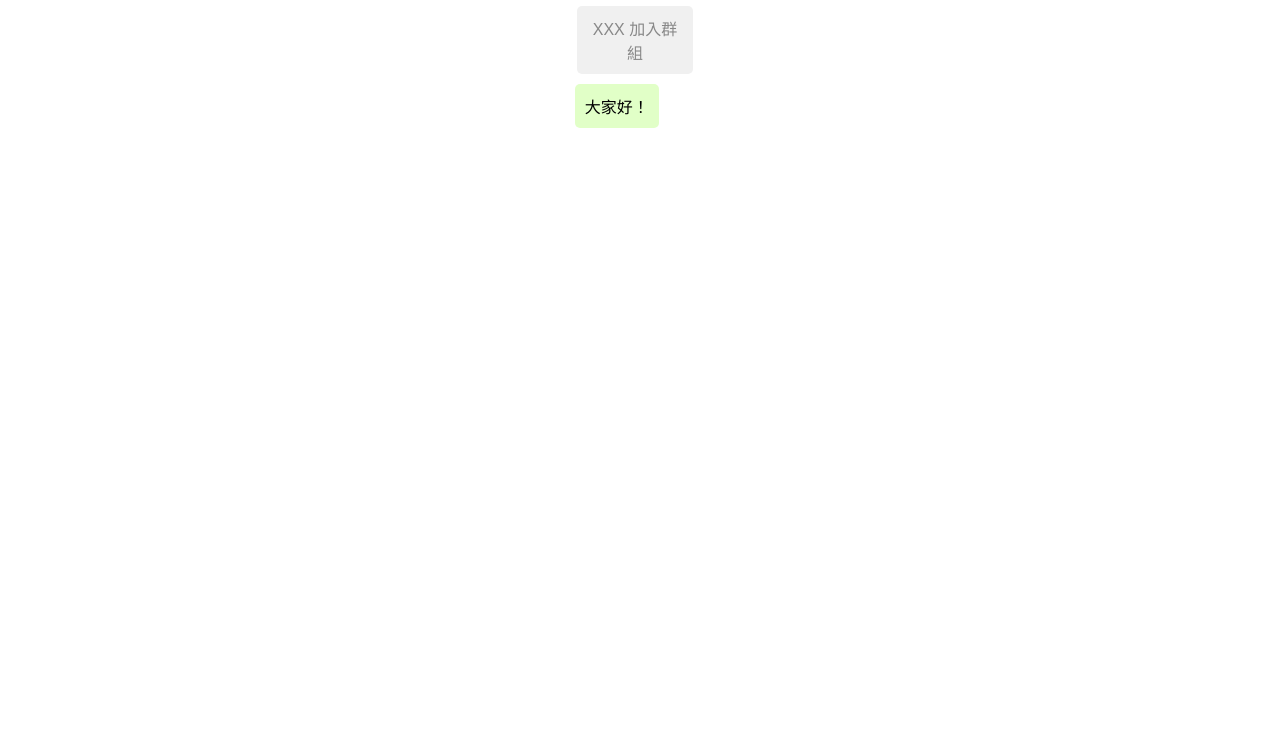
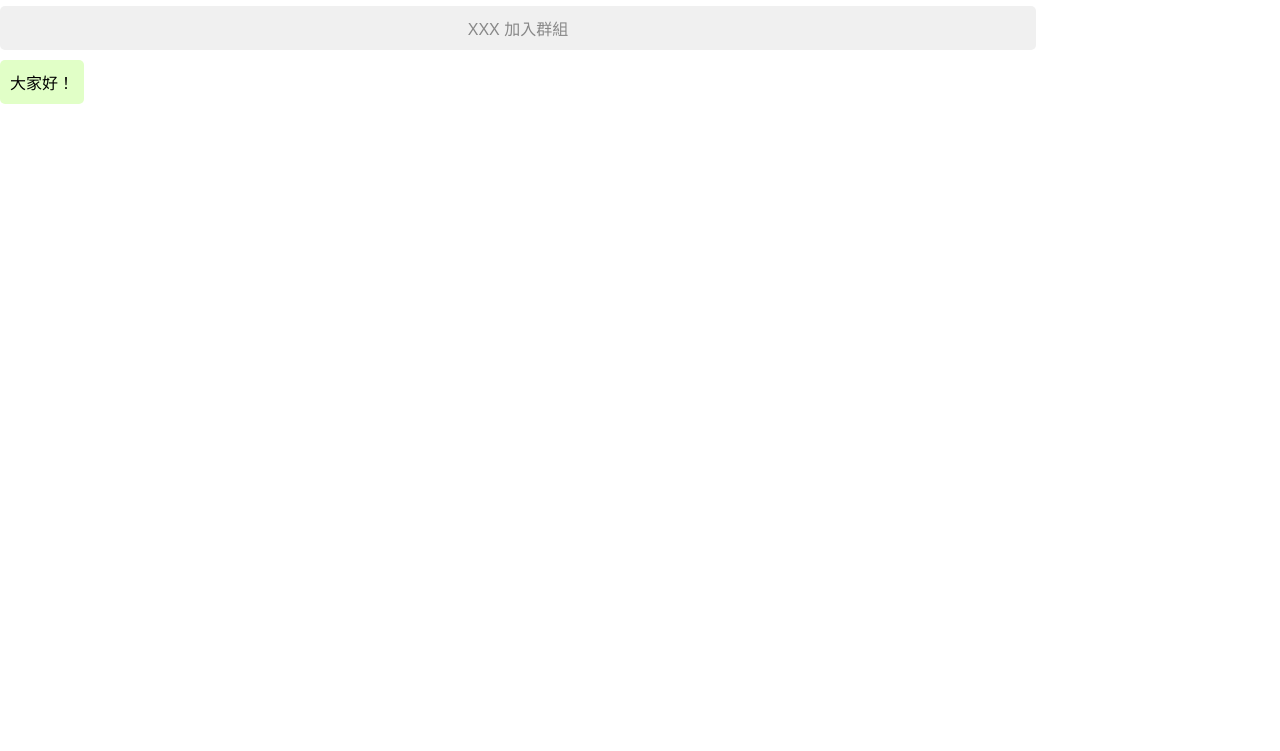
Before and after one commit to mwlarpYU/want2die-chatroom, a plain HTML site: page index.html in a window 1280 px wide. Shown: the part 49-800 px from the top of the page. Drawn offline with Linux system fonts and the light colour scheme.

Commit message:
Update styles.css

```diff
--- a/styles.css
+++ b/styles.css
@@ -9,7 +9,6 @@ body {
     height: 100vh;
     display: flex;
     flex-direction: column;
-    align-items: center; /* 將內容置中 */
 }
 
 #chat-header {
@@ -36,10 +35,10 @@ body {
 }
 
 .message.system {
-    text-align: center;
+    text-align: center; /* 置中 */
     color: #888;
     background-color: #f0f0f0;
-    align-self: center; /* 將 SYSTEM 訊息置中 */
+    width: 100%;
 }
 
 .message.user {
```
